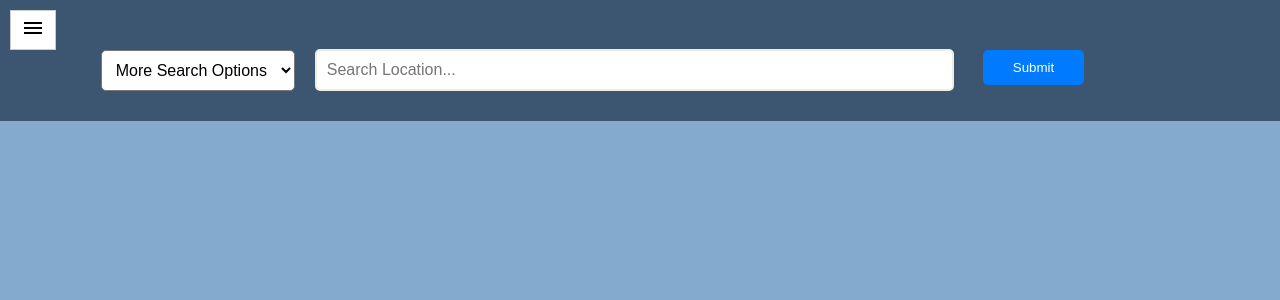
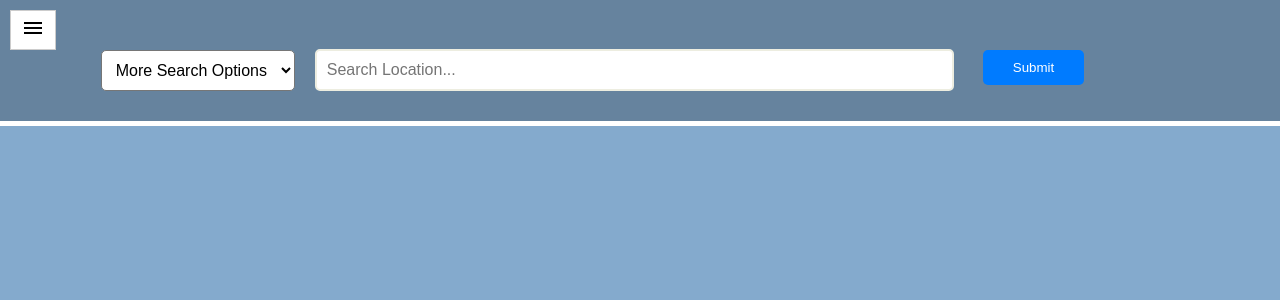
Before and after one commit to upcs/cs341-spring-2024-cisgo-afternoon, a React (Create React App) app in the folder client/: page /search in a window 1280 px wide. Shown: the top 300 px of the page. Built offline with nearby package versions, Linux system fonts and the light colour scheme.

Commit message:
minor styling changes

```diff
--- a/client/src/static/css/pages/Search.css
+++ b/client/src/static/css/pages/Search.css
@@ -4,7 +4,8 @@
 }
 
 .app {
-  background-color: #3c5570;
+  background-color: rgba(0, 0, 0, 0.23);
+  border-bottom: 5px solid white;
   display: flex;
   flex-direction: column;
   justify-content: center;
```
